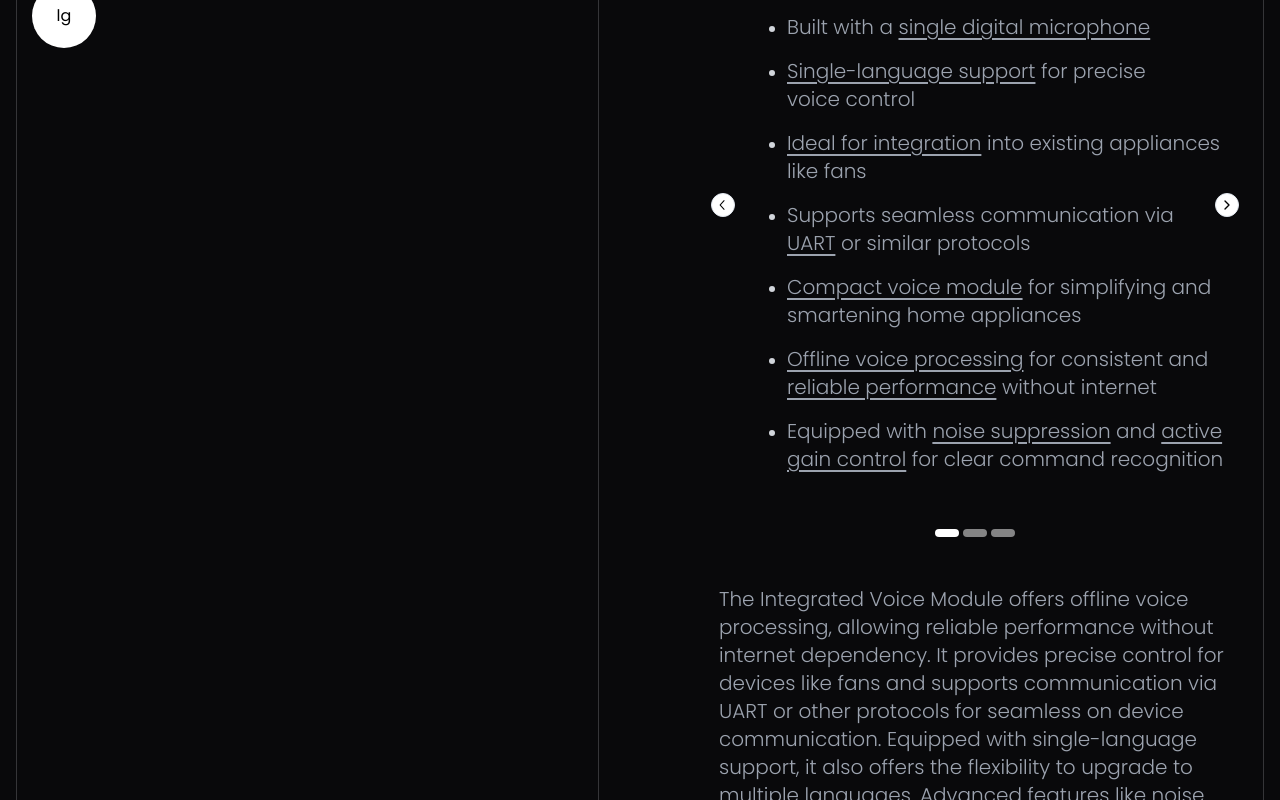
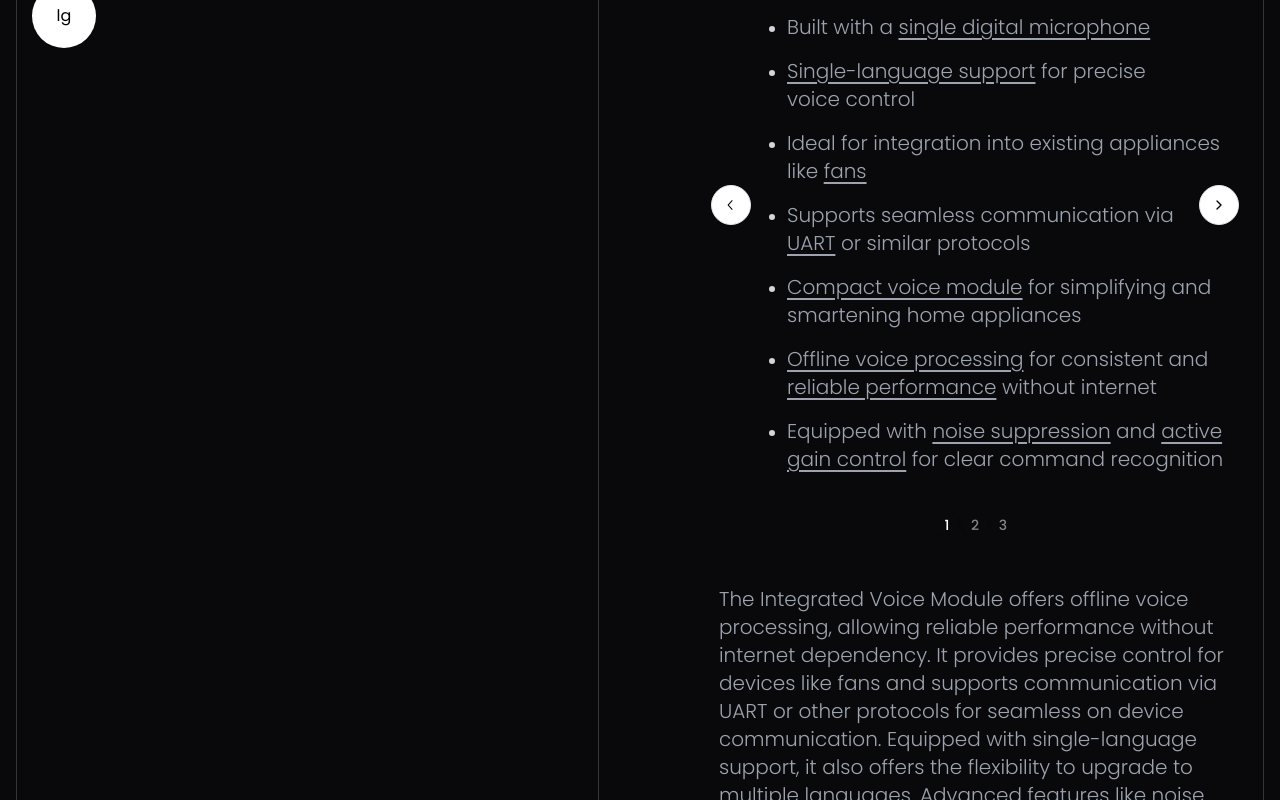
Before and after one commit to Feneel518/samanextgen, a Next.js app: page /products in a window 1280 px wide. Shown: the part 720-1520 px from the top of the page. Built offline with nearby package versions, Linux system fonts and the light colour scheme.

Commit message:
first commit

```diff
--- a/src/components/ui/carousel.tsx
+++ b/src/components/ui/carousel.tsx
@@ -353,15 +353,16 @@ const CarouselIndicator = forwardRef<
       ref={ref}
       size="icon"
       className={cn(
-        "h-2 w-6 rounded-full",
-        "data-[active='false']:bg-white/50 data-[active='true']:bg-white",
+        "h-6 w-6 rounded-full bg-transparent",
+        "data-[active='false']:text-white/50 data-[active='true']:text-white",
         className
       )}
       data-active={isSlideActive}
       onClick={() => onThumbClick(index)}
       {...props}
     >
-      <span className="sr-only">slide {index + 1} </span>
+      {index + 1}
+      {/* <span className="sr-only">slide {index + 1} </span> */}
     </Button>
   );
 });
@@ -389,7 +390,8 @@ const CarouselPrevious = forwardRef<
       variant={variant}
       size={size}
       className={cn(
-        "absolute h-6 w-6 rounded-full z-10",
+        "absolute h-10 w-10 rounded-full z-10",
+
         orientation === "vertical"
           ? "-top-2 left-1/2 -translate-x-1/2 rotate-90"
           : "-left-2 top-1/2 -translate-y-1/2",
@@ -399,7 +401,7 @@ const CarouselPrevious = forwardRef<
       disabled={!canScroll}
       {...props}
     >
-      <ChevronLeftIcon className="h-4 w-4 text-black" />
+      <ChevronLeftIcon className="h-8 w-8 text-black" />
       <span className="sr-only">Previous slide</span>
     </Button>
   );
@@ -426,7 +428,7 @@ const CarouselNext = forwardRef<
       variant={variant}
       size={size}
       className={cn(
-        "absolute h-6 w-6 rounded-full z-10",
+        "absolute h-10 w-10 rounded-full z-10",
         orientation === "vertical"
           ? "-bottom-2 left-1/2 -translate-x-1/2 rotate-90"
           : "-right-2 top-1/2 -translate-y-1/2",
@@ -436,7 +438,7 @@ const CarouselNext = forwardRef<
       disabled={!canScroll}
       {...props}
     >
-      <ChevronRightIcon className="h-4 w-4 text-black" />
+      <ChevronRightIcon className="h-8 w-8 text-black" />
       <span className="sr-only">Next slide</span>
     </Button>
   );
--- a/src/lib/products.tsx
+++ b/src/lib/products.tsx
@@ -33,10 +33,8 @@ export const PRODUCTS = [
             for precise voice control
           </>,
           <>
-            <span className="underline underline-offset-4">
-              Ideal for integration
-            </span>{" "}
-            into existing appliances like fans{" "}
+            Ideal for integration into existing appliances like{" "}
+            <span className="underline underline-offset-4">fans </span>{" "}
           </>,
           <>
             Supports seamless communication via{" "}
@@ -150,10 +148,9 @@ export const PRODUCTS = [
             </span>
           </>,
           <>
-            Transforms appliances like fans into{" "}
-            <span className="underline underline-offset-4">
-              intelligent systems
-            </span>
+            Transforms appliances like{" "}
+            <span className="underline underline-offset-4">fans</span> into
+            intelligent systems
           </>,
           <>
             <span className="underline underline-offset-4">Premium voice</span>{" "}
@@ -260,7 +257,7 @@ export const PRODUCTS = [
           <>
             Utilizes{" "}
             <span className="underline underline-offset-4">
-              GC(Active Gain Control), AEC (Acoustic Echo Cancellation), VNR
+              AGC(Active Gain Control), AEC (Acoustic Echo Cancellation), VNR
               (Voice to Noise Ratio Estimator), and NS (Noise Suppression)
             </span>{" "}
             for enhanced voice clarity in noisy environments.
--- a/src/sections/Offline.tsx
+++ b/src/sections/Offline.tsx
@@ -11,7 +11,7 @@ const Offline: FC<OfflineProps> = ({}) => {
       <div className="py-10 lg:py-20 grid lg:grid-cols-2 gap-8 lg:flex-row border-b  border-gray-200/20 ">
         <div className="relative w-[500px] xl:w-[600px] aspect-square mx-auto max-lg:order-2 ">
           <Image
-            src={"/offline2.png"}
+            src={"/offline3.png"}
             alt="offline"
             fill
             className="object-contain"
```
Also changed, not shown: public/offline3.png (added), public/outlineCircuit.png (added).
